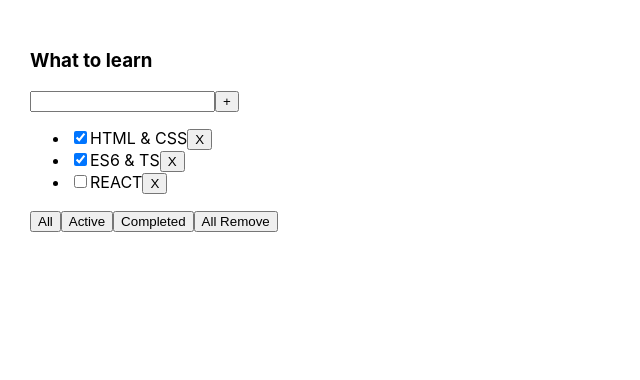
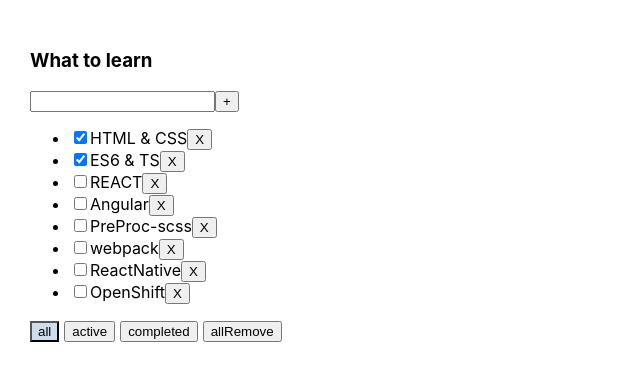
Before and after one commit to MasloyMax/1-todolist, a React (Create React App) app: page / in a window 1280 px wide. Shown: the top 380 px of the page, without its empty margins (0-640 px from the left). Built offline with nearby package versions, Linux system fonts and the light colour scheme.

Commit message:
Commit git refactoring

```diff
--- a/src/App.css
+++ b/src/App.css
@@ -6,3 +6,22 @@
 .App > div {
   margin-right: 50px;
 }
+
+.error {
+  border: red 1px solid;
+  outline-color: red;
+}
+
+.error-message{
+  color: red;
+}
+
+.button_active{
+  background: #ccddee;
+  margin-right: 5px;
+}
+
+.button{
+  margin-right: 5px;
+  cursor: pointer;
+}
--- a/src/App.tsx
+++ b/src/App.tsx
@@ -12,30 +12,30 @@
         {id: v1(), title: "HTML & CSS", isDone: true},
         {id: v1(), title: "ES6 & TS", isDone: true},
         {id: v1(), title: "REACT", isDone: false},
+        {id: v1(), title: "Angular", isDone: false},
+        {id: v1(), title: "PreProc-scss", isDone: false},
+        {id: v1(), title: "webpack", isDone: false},
+        {id: v1(), title: "ReactNative", isDone: false},
+        {id: v1(), title: "OpenShift", isDone: false},
     ])
 
-    const [filter, setFilter] = useState<FilterValuesType> ("all")
+    const [filter, setFilter] = useState<FilterValuesType>("all")
 
-    const addTask = (value:string) => {
+    const addTask = (value: string) => {
         let newTask = {id: v1(), title: value, isDone: false}
-        setTasks([newTask,...tasks])
+        setTasks([newTask, ...tasks])
     }
 
     const removeTask = (taskId: string) => setTasks(tasks.filter(t => t.id !== taskId))
 
-
     const allRemoveTask = () => setTasks([])
 
-
     const changeFilter = (filter: FilterValuesType) => setFilter(filter)
-
-
-    useEffect( ()=>{console.log(tasks)},[tasks])
 
     const getFilteredTasksForRender = () => {
         switch (filter) {
             case "active":
-                return tasks.filter(t => t.isDone === false)
+                return tasks.filter(t => !t.isDone)
             case "completed":
                 return tasks.filter(t => t.isDone === true)
             default:
@@ -45,6 +45,15 @@
 
     const filteredTasksForRender: Array<TaskType> = getFilteredTasksForRender()
 
+    const changeStatus = (taskId: string, isDone: boolean) => {
+        setTasks(tasks.map(t => t.id === taskId ? {...t, isDone: isDone}: t))//++
+        // let task = tasks.find(t => t.id === taskId)
+        // if(task){
+        //     task.isDone = isDone
+        // }
+        // setTasks([...tasks])
+    }
+
     return (
         <div className="App">
             <TodoList title={todoListTitle}
@@ -52,7 +61,10 @@
                       remove={removeTask}
                       changeFilter={changeFilter}
                       addTask={addTask}
-                          allRemoveTask={allRemoveTask}/>
+                      allRemoveTask={allRemoveTask}
+                      changeStatus={changeStatus}
+                      filter={filter}
+            />
         </div>
     );
 }
--- a/src/Component/Button.tsx
+++ b/src/Component/Button.tsx
@@ -3,15 +3,16 @@
 type PropsType = {
     name: string
     callBack: () => void
+    filter: FilterValuesType
 }
 
 export const Button = (props: PropsType) => {
-    const {callBack,name} = props
+    const {callBack, name, filter} = props
 
+    const newClassButton = filter === name ? 'button_active' : 'button'
     const callBackFunction = () => callBack()
 
     return (
-            <span><button onClick={callBackFunction}>{name}</button></span>
-
+        <button className={newClassButton} onClick={callBackFunction}>{name}</button>
     )
 }
--- a/src/Component/TodoList.tsx
+++ b/src/Component/TodoList.tsx
@@ -9,6 +9,8 @@
     changeFilter: (filter: FilterValuesType) => void
     addTask: (value: string) => void
     allRemoveTask: () => void
+    changeStatus: (taskId: string, isDone: boolean) => void
+    filter: FilterValuesType
 }
 
 export type TaskType = {
@@ -18,30 +20,57 @@
 }
 
 const TodoList = (props: TodoListPropsType) => {
-    const {tasks,remove,changeFilter,addTask,allRemoveTask,title} = props
+    const {
+        filter,
+        tasks,
+        title,
+        remove,
+        changeFilter,
+        addTask,
+        allRemoveTask,
+        changeStatus
+    } = props
 
     const [value, setValue] = useState<string>('')
+    const [error, setError] = useState<string | null>(null)
 
     const onChangeHandler = (e: ChangeEvent<HTMLInputElement>) => setValue(e.currentTarget.value)
 
     const addTaskHandler = () => {
-        addTask(value);
-        setValue('')
+        if (value.trim() !== '') {
+            addTask(value.trim());
+            setValue('')
+        } else {
+            setError('title is required')
+        }
     }
-    const opnKeuDownAddTaskHandler = (e: KeyboardEvent<HTMLInputElement>) => e.key === 'Enter' && addTaskHandler()
+    const opnKeuDownAddTaskHandler = (e: KeyboardEvent<HTMLInputElement>) => {
+        error && setError('')
+        e.key === 'Enter' && addTaskHandler()
+    }
 
     const getOnClickSetFilterHandler = (filter: FilterValuesType) => () => changeFilter(filter)
 
     const allRemoveTaskHandler = () => allRemoveTask()
 
-    const onClickRemoveTask = (tId:string) => remove(tId)
+    const onClickRemoveTask = (tId: string) => () => remove(tId)
+
+    const classInput = error ? 'error' : ''
+    const errorMessage = error && <div className='error-message'>{error}</div>
 
     const tasksItems = tasks.length
         ? tasks.map((task: TaskType) => {
+
+            const onChangeStatusHandler = (e: ChangeEvent<HTMLInputElement>) => changeStatus(task.id, e.currentTarget.checked)
+
             return (<li key={task.id}>
-                <input type="checkbox" checked={task.isDone}/>
+                <input onChange={onChangeStatusHandler}
+                       type="checkbox"
+                       checked={task.isDone}
+                />
                 <span>{task.title}</span>
-                <Button name={"X"} callBack={()=>onClickRemoveTask(task.id)}/>
+                <Button filter={filter} name={"X"} callBack={onClickRemoveTask(task.id)}/>
+
             </li>)
         })
         : <span>Tasks list is empty</span>
@@ -53,17 +82,19 @@
                 <input value={value}
                        onChange={onChangeHandler}
                        onKeyDown={opnKeuDownAddTaskHandler}
+                       className={classInput}
                 />
-                <Button name={'+'} callBack={addTaskHandler}/>
+                <Button filter={filter} name={'+'} callBack={addTaskHandler}/>
+                {errorMessage}
             </div>
             <ul>
                 {tasksItems}
             </ul>
             <div>
-                <Button name={'All'} callBack={getOnClickSetFilterHandler('all')}/>
-                <Button name={'Active'} callBack={getOnClickSetFilterHandler('active')}/>
-                <Button name={'Completed'} callBack={getOnClickSetFilterHandler('completed')}/>
-                <Button name={'All Remove'} callBack={allRemoveTaskHandler}/>
+                <Button filter={filter} name={'all'} callBack={getOnClickSetFilterHandler('all')}/>
+                <Button filter={filter} name={'active'} callBack={getOnClickSetFilterHandler('active')}/>
+                <Button filter={filter} name={'completed'} callBack={getOnClickSetFilterHandler('completed')}/>
+                <Button filter={filter} name={'allRemove'} callBack={allRemoveTaskHandler}/>
             </div>
         </div>
     );
```
Lines whose indentation alone changed are shown as unchanged.
